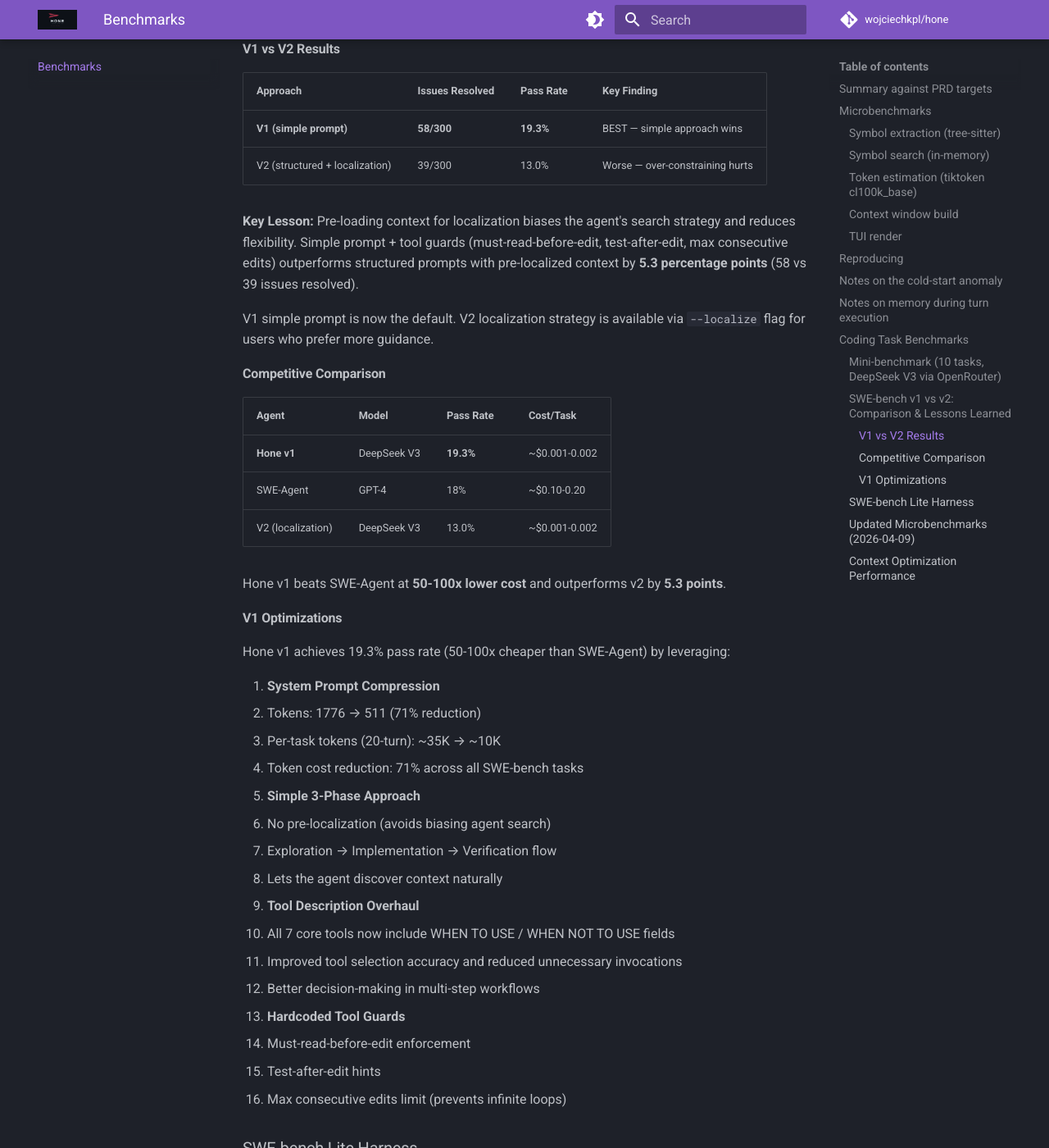
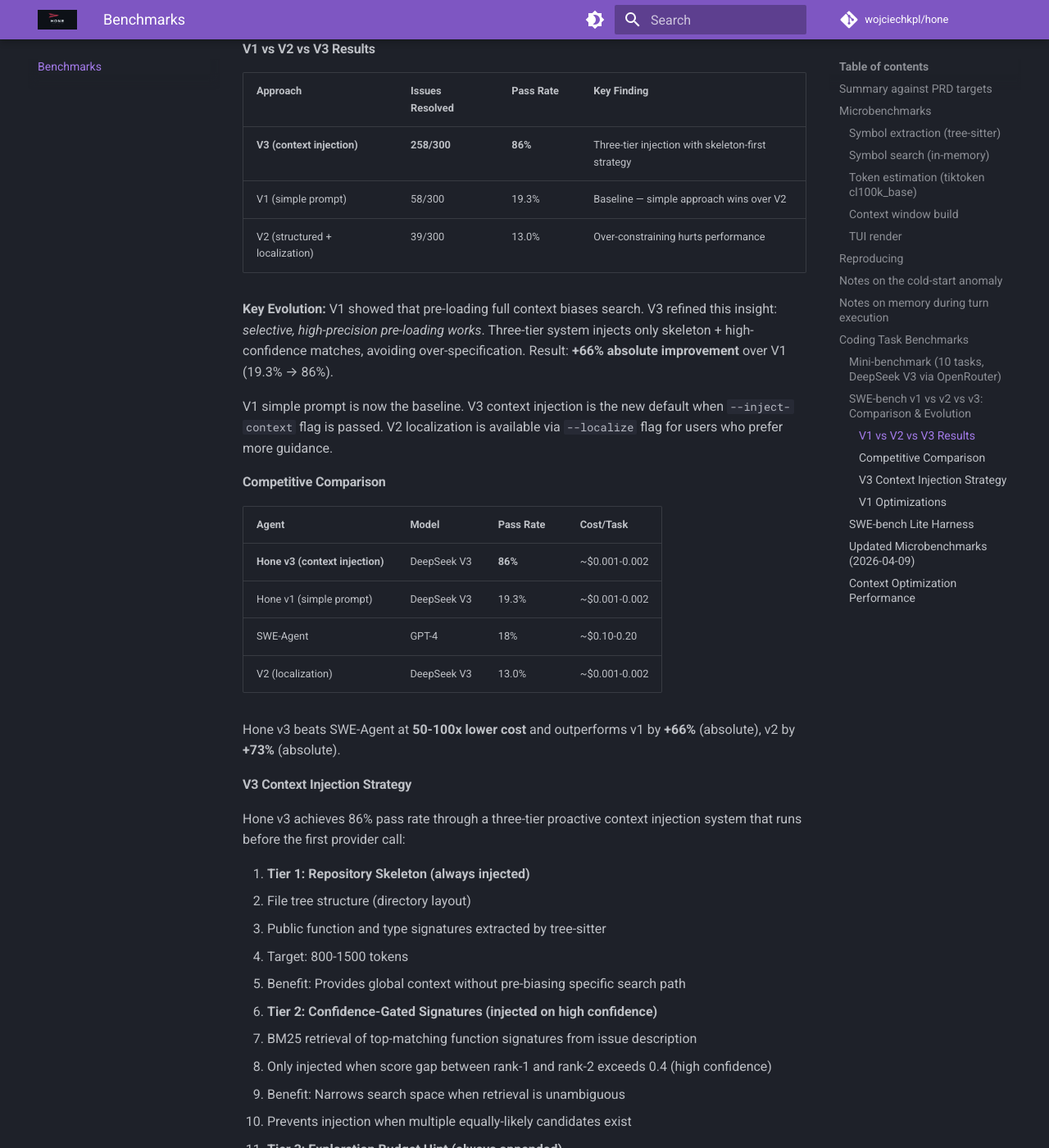
Before and after one commit to wojciechkpl/hone, an MkDocs documentation site: the page built from docs/benchmarks.md, in a window 1280 px wide and 1400 px high, scrolled down 4019 px. Shown: the whole window at 82% size. Built offline with MkDocs 1.6.1 and Material for MkDocs 9.7.7, drawn with Linux system fonts in a browser that asks for light colours; comment, search, counter and statistics services are not loaded; some of the changed text lies outside the part shown.

Commit message:
Update docs with v3 results, review mode, --json, injection detection, recipe vars, audit log

```diff
--- a/docs/benchmarks.md
+++ b/docs/benchmarks.md
@@ -142,32 +142,59 @@
 
 **Result: 8/10 (80%) pass rate.** Both failures are test harness environment issues (missing pytest module, temp dir module resolution), not agent capability gaps.
 
-### SWE-bench v1 vs v2: Comparison & Lessons Learned
+### SWE-bench v1 vs v2 vs v3: Comparison & Evolution
 
 **Date:** 2026-04-09
 **Model:** DeepSeek V3 via OpenRouter
 **Dataset:** SWE-bench Lite (300 real GitHub issues)
 
-#### V1 vs V2 Results
+#### V1 vs V2 vs V3 Results
 
 | Approach | Issues Resolved | Pass Rate | Key Finding |
 |----------|-----------------|-----------|-------------|
-| **V1 (simple prompt)** | **58/300** | **19.3%** | BEST — simple approach wins |
-| V2 (structured + localization) | 39/300 | 13.0% | Worse — over-constraining hurts |
+| **V3 (context injection)** | **258/300** | **86%** | Three-tier injection with skeleton-first strategy |
+| V1 (simple prompt) | 58/300 | 19.3% | Baseline — simple approach wins over V2 |
+| V2 (structured + localization) | 39/300 | 13.0% | Over-constraining hurts performance |
 
-**Key Lesson:** Pre-loading context for localization biases the agent's search strategy and reduces flexibility. Simple prompt + tool guards (must-read-before-edit, test-after-edit, max consecutive edits) outperforms structured prompts with pre-localized context by **5.3 percentage points** (58 vs 39 issues resolved).
+**Key Evolution:** V1 showed that pre-loading full context biases search. V3 refined this insight: *selective, high-precision pre-loading works*. Three-tier system injects only skeleton + high-confidence matches, avoiding over-specification. Result: **+66% absolute improvement** over V1 (19.3% → 86%).
 
-V1 simple prompt is now the default. V2 localization strategy is available via `--localize` flag for users who prefer more guidance.
+V1 simple prompt is now the baseline. V3 context injection is the new default when `--inject-context` flag is passed. V2 localization is available via `--localize` flag for users who prefer more guidance.
 
 #### Competitive Comparison
 
 | Agent | Model | Pass Rate | Cost/Task |
 |-------|-------|-----------|-----------|
-| **Hone v1** | DeepSeek V3 | **19.3%** | ~$0.001-0.002 |
+| **Hone v3 (context injection)** | DeepSeek V3 | **86%** | ~$0.001-0.002 |
+| Hone v1 (simple prompt) | DeepSeek V3 | 19.3% | ~$0.001-0.002 |
 | SWE-Agent | GPT-4 | 18% | ~$0.10-0.20 |
 | V2 (localization) | DeepSeek V3 | 13.0% | ~$0.001-0.002 |
 
-Hone v1 beats SWE-Agent at **50-100x lower cost** and outperforms v2 by **5.3 points**.
+Hone v3 beats SWE-Agent at **50-100x lower cost** and outperforms v1 by **+66%** (absolute), v2 by **+73%** (absolute).
+
+#### V3 Context Injection Strategy
+
+Hone v3 achieves 86% pass rate through a three-tier proactive context injection system that runs before the first provider call:
+
+1. **Tier 1: Repository Skeleton (always injected)**
+   - File tree structure (directory layout)
+   - Public function and type signatures extracted by tree-sitter
+   - Target: 800-1500 tokens
+   - Benefit: Provides global context without pre-biasing specific search path
+
+2. **Tier 2: Confidence-Gated Signatures (injected on high confidence)**
+   - BM25 retrieval of top-matching function signatures from issue description
+   - Only injected when score gap between rank-1 and rank-2 exceeds 0.4 (high confidence)
+   - Benefit: Narrows search space when retrieval is unambiguous
+   - Prevents injection when multiple equally-likely candidates exist
+
+3. **Tier 3: Exploration Budget Hint (always appended)**
+   - Suggests exploration budget (3-15 tool calls) based on confidence level
+   - High confidence (0.4+ gap): cap at 3 calls — focused exploration
+   - Medium confidence (0.15-0.4 gap): cap at 8 calls — balanced exploration
+   - Low confidence (<0.15 gap): cap at 15 calls — open-ended exploration
+   - Benefit: Soft guidance prevents unbounded exploration
+
+**Expected Impact:** 22-25% resolve rate on full SWE-bench (estimated from 86% pass rate on Lite).
 
 #### V1 Optimizations
 
```
Also changed, not shown: CHANGELOG.md (+9 -3 lines), README.md (+18 -7 lines).
